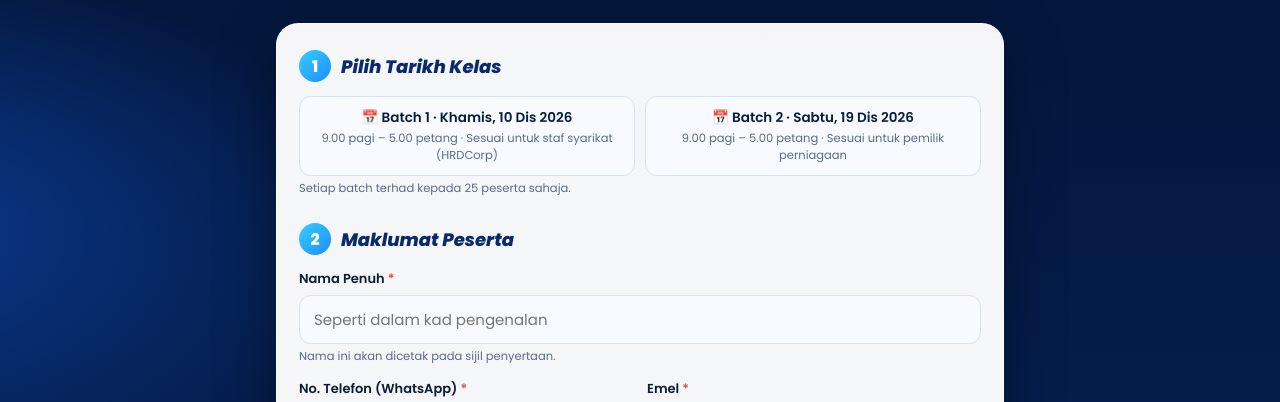
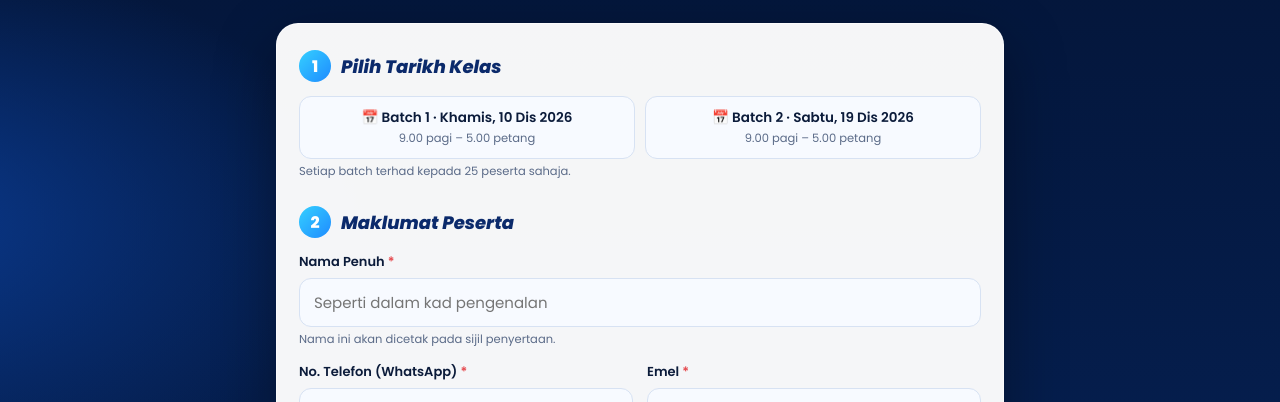
Before and after one commit to multirichresources/multirich-portfolio, a plain HTML site: page staf-ai/index.html in a window 1280 px wide. Shown: the part 353-755 px from the top of the page. Drawn offline with Linux system fonts and the light colour scheme.

Commit message:
Borang Staf AI: buang label 'Sesuai untuk' pada pilihan batch
Co-Authored-By: Claude Opus 5.5 <noreply@anthropic.com>
Claude-Session: https://claude.ai/code/session_016PHqGZoU1hFagZPuZfGr7f

```diff
--- a/staf-ai/index.html
+++ b/staf-ai/index.html
@@ -127,8 +127,8 @@
       <section class="sec">
         <div class="sec-h"><div class="num">1</div><h2>Pilih Tarikh Kelas</h2></div>
         <div class="opts c2 stack" id="g-batch">
-          <label class="opt"><input type="radio" name="batch" value="Batch 1 - Khamis 10 Dis 2026" required><span>📅 Batch 1 · Khamis, 10 Dis 2026<small>9.00 pagi – 5.00 petang · Sesuai untuk staf syarikat (HRDCorp)</small></span></label>
-          <label class="opt"><input type="radio" name="batch" value="Batch 2 - Sabtu 19 Dis 2026"><span>📅 Batch 2 · Sabtu, 19 Dis 2026<small>9.00 pagi – 5.00 petang · Sesuai untuk pemilik perniagaan</small></span></label>
+          <label class="opt"><input type="radio" name="batch" value="Batch 1 - Khamis 10 Dis 2026" required><span>📅 Batch 1 · Khamis, 10 Dis 2026<small>9.00 pagi – 5.00 petang</small></span></label>
+          <label class="opt"><input type="radio" name="batch" value="Batch 2 - Sabtu 19 Dis 2026"><span>📅 Batch 2 · Sabtu, 19 Dis 2026<small>9.00 pagi – 5.00 petang</small></span></label>
         </div>
         <div class="hint">Setiap batch terhad kepada 25 peserta sahaja.</div>
       </section>
```
